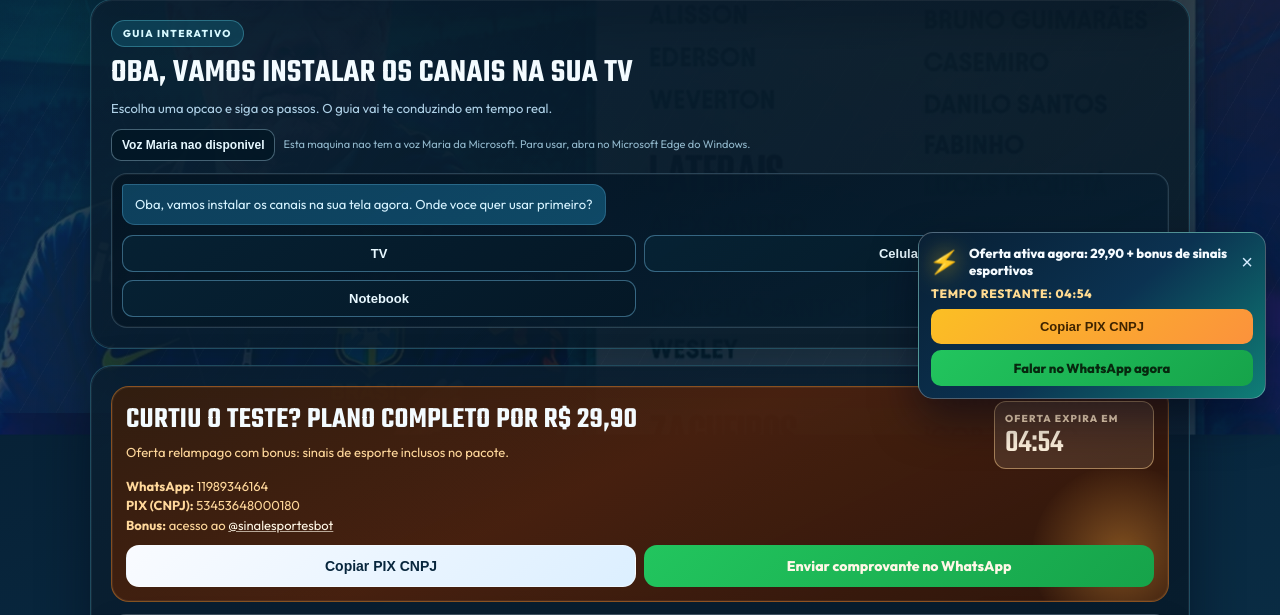
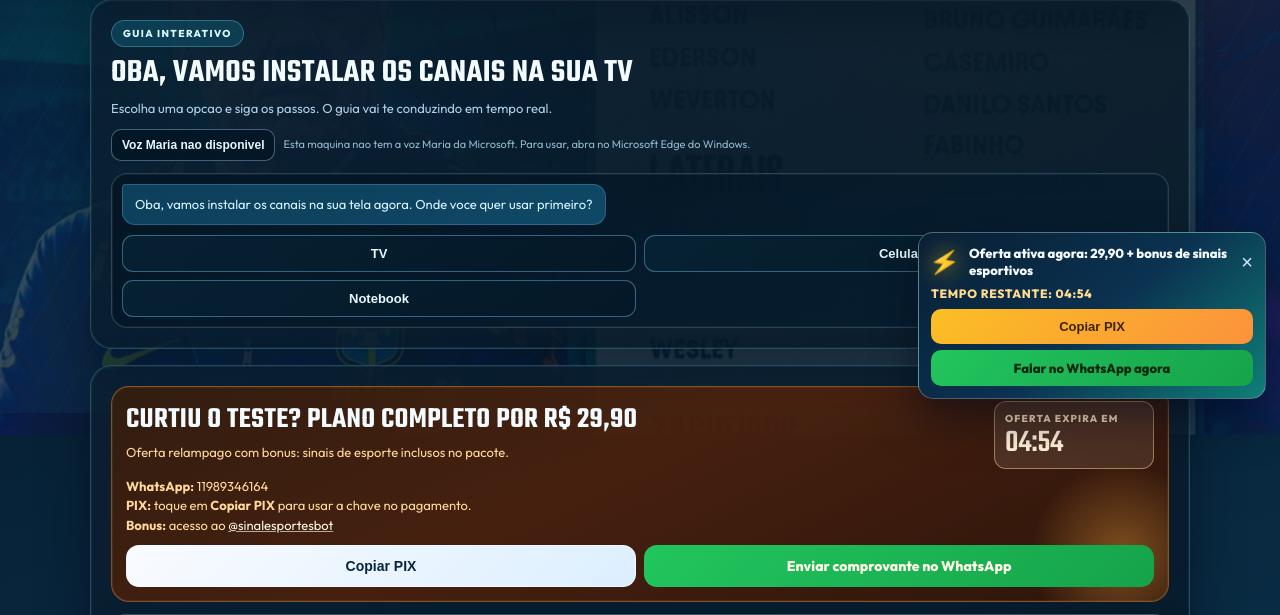
Before and after one commit to fabiodkk/wplay-teste-4h, a Flask app: page / in a window 1280 px wide. Shown: the part 387-1002 px from the top of the page. Run offline with Flask 3, Linux system fonts and the light colour scheme; some libraries are stand-ins or nearby versions.

Commit message:
Hide PIX CNPJ text and keep copy-only flow

```diff
--- a/templates/index.html
+++ b/templates/index.html
@@ -1103,10 +1103,10 @@
           </div>
         </div>
 
-        <p><strong>WhatsApp:</strong> 11989346164<br><strong>PIX (CNPJ):</strong> 53453648000180<br><strong>Bonus:</strong> acesso ao <a href="https://t.me/sinalesportesbot" target="_blank" rel="noopener">@sinalesportesbot</a></p>
+        <p><strong>WhatsApp:</strong> 11989346164<br><strong>PIX:</strong> toque em <b>Copiar PIX</b> para usar a chave no pagamento.<br><strong>Bonus:</strong> acesso ao <a href="https://t.me/sinalesportesbot" target="_blank" rel="noopener">@sinalesportesbot</a></p>
 
         <div class="cta">
-          <button class="btn btn-light js-copy-pix" type="button">Copiar PIX CNPJ</button>
+          <button class="btn btn-light js-copy-pix" type="button">Copiar PIX</button>
           <a class="btn btn-zap" target="_blank" rel="noopener" href="https://wa.me/5511989346164?text=Testei%20e%20quero%20ativar%20o%20plano%20de%20R%2429%2C90.%20Vou%20enviar%20o%20comprovante.">Enviar comprovante no WhatsApp</a>
         </div>
       </div>
@@ -1230,7 +1230,7 @@
     </div>
     <div class="offer-time">Tempo restante: <span class="js-offer-time">05:00</span></div>
     <div class="offer-actions">
-      <button class="btn-pop btn-pop-copy js-copy-pix" type="button">Copiar PIX CNPJ</button>
+      <button class="btn-pop btn-pop-copy js-copy-pix" type="button">Copiar PIX</button>
       <a class="btn-pop btn-pop-zap" target="_blank" rel="noopener" href="https://wa.me/5511989346164?text=Quero%20aproveitar%20a%20oferta%20de%2029%2C90%20agora.%20Vou%20mandar%20o%20comprovante.">Falar no WhatsApp agora</a>
     </div>
   </aside>
@@ -1245,7 +1245,7 @@
       </video>
       <div class="video-rescue-actions">
         <button class="btn btn-light" id="videoRescueContinue" type="button">Continuar instalacao</button>
-        <button class="btn btn-light js-copy-pix" type="button">Copiar PIX CNPJ</button>
+        <button class="btn btn-light js-copy-pix" type="button">Copiar PIX</button>
         <a class="btn btn-zap" target="_blank" rel="noopener" href="https://wa.me/5511989346164?text=Vi%20o%20video%20de%20instalacao%20e%20quero%20ativar%20o%20plano%20de%2029%2C90.%20Vou%20enviar%20o%20comprovante.">Falar com suporte agora</a>
       </div>
     </div>
@@ -1306,7 +1306,7 @@
           await navigator.clipboard.writeText(PIX_CNPJ);
           btn.textContent = 'PIX copiado';
         } catch (_) {
-          btn.textContent = PIX_CNPJ;
+          btn.textContent = 'Nao foi possivel copiar';
         }
         setTimeout(() => { btn.textContent = original; }, 2000);
       });
```
